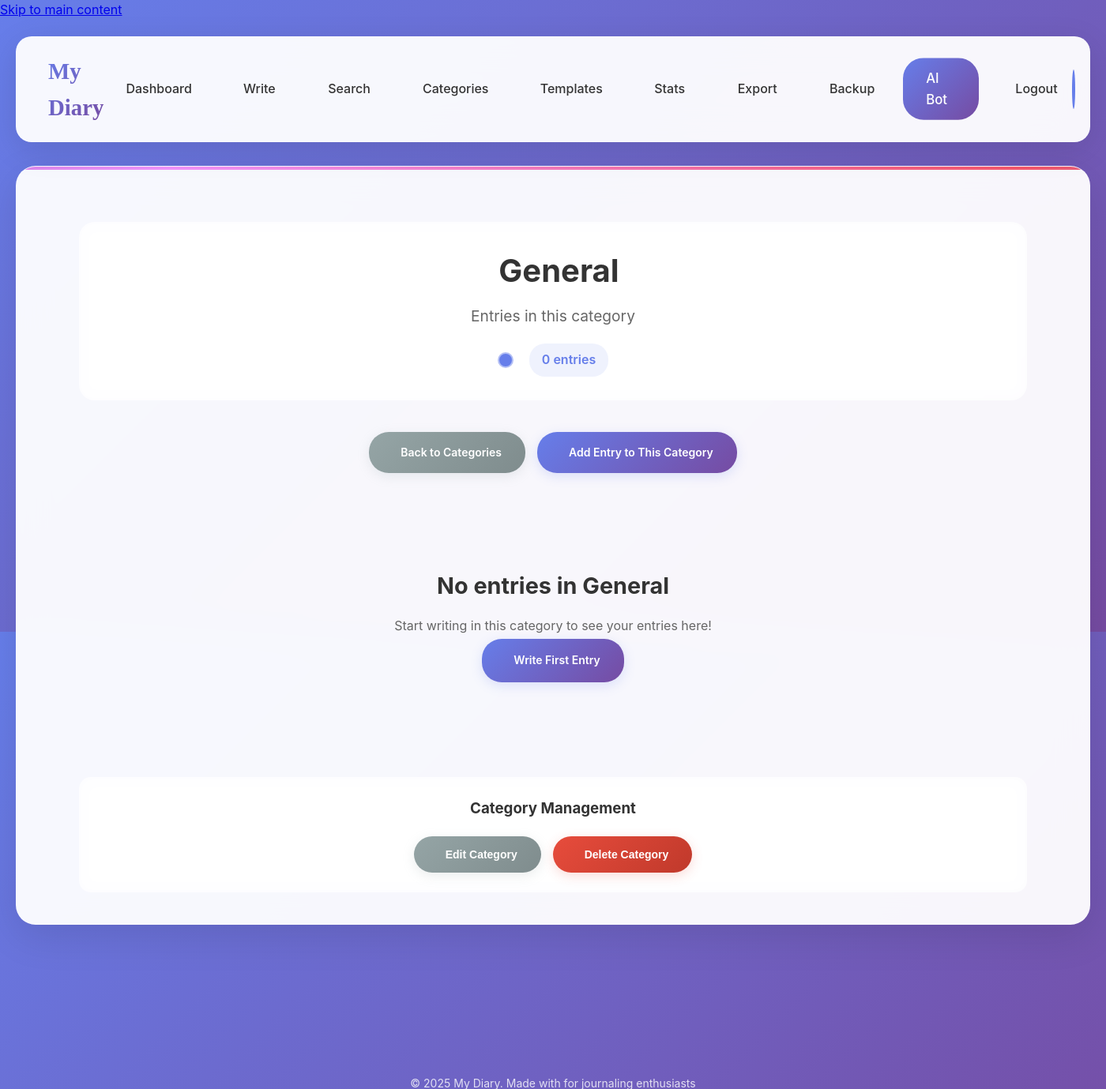
After one commit to kevohmutwiri9-creator/Personal-AI-Diary-Journal, a Flask app: page /categories/1 in a window 1400 px wide. The commit adds this page. Shown: the top 1379 px of the page at 79% size. Run offline with Flask 3, Linux system fonts and the light colour scheme; a user stored in the database is signed in; some libraries are stand-ins or nearby versions.

Commit message:
fix: Categories functionality and template errors
- Fix categories route to properly pass entry counts to template
- Update template to use entry_count instead of entries|length
- Add proper category management with clickable cards
- Fix template structure and remove unused CSS rules
- Ensure categories display correctly with entry counts

```diff
--- a/app.py
+++ b/app.py
@@ -1492,6 +1492,175 @@ def export_entries():
         response.headers['Content-Disposition'] = f'attachment; filename=diary_export_{datetime.now().strftime("%Y%m%d")}.txt'
         return response
 
+# Categories Management
+@app.route('/categories')
+@login_required
+def categories():
+    """Display and manage user categories"""
+    app.logger.info(f'Categories page accessed by {current_user.username}')
+
+    # Get user's categories with entry counts
+    categories = db.session.query(Category, db.func.count(DiaryEntry.id).label('entry_count'))\
+        .outerjoin(DiaryEntry, Category.id == DiaryEntry.category_id)\
+        .filter(Category.user_id == current_user.id)\
+        .group_by(Category.id)\
+        .order_by(Category.name)\
+        .all()
+
+    # Convert to Category objects with entry counts
+    categories_with_counts = []
+    for category, count in categories:
+        category.entry_count = count
+        categories_with_counts.append(category)
+
+    return render_template('categories.html', categories=categories_with_counts)
+
+# Create Category
+@app.route('/categories/create', methods=['POST'])
+@login_required
+@limiter.limit("20 per hour")
+def create_category():
+    """Create a new category"""
+    app.logger.info(f'Category creation requested by {current_user.username}')
+
+    try:
+        name = request.form.get('name', '').strip()
+        color = request.form.get('color', '#667eea')
+
+        if not name:
+            flash('Category name is required', 'danger')
+            return redirect(url_for('categories'))
+
+        if len(name) > 50:
+            flash('Category name must be 50 characters or less', 'danger')
+            return redirect(url_for('categories'))
+
+        # Check if category name already exists for this user
+        existing_category = Category.query.filter_by(name=name, user_id=current_user.id).first()
+        if existing_category:
+            flash('A category with this name already exists', 'danger')
+            return redirect(url_for('categories'))
+
+        # Create new category
+        category = Category(name=name, color=color, user_id=current_user.id)
+        db.session.add(category)
+        db.session.commit()
+
+        app.logger.info(f'Category created: {name} by {current_user.username}')
+        flash(f'Category "{name}" created successfully!', 'success')
+        return redirect(url_for('categories'))
+
+    except Exception as e:
+        db.session.rollback()
+        app.logger.error(f'Error creating category for {current_user.username}: {str(e)}')
+        flash('An error occurred while creating the category. Please try again.', 'danger')
+        return redirect(url_for('categories'))
+
+# Edit Category
+@app.route('/categories/<int:category_id>/edit', methods=['POST'])
+@login_required
+@limiter.limit("30 per hour")
+def edit_category(category_id):
+    """Edit an existing category"""
+    category = Category.query.filter_by(id=category_id, user_id=current_user.id).first_or_404()
+
+    try:
+        name = request.form.get('name', '').strip()
+        color = request.form.get('color', '#667eea')
+
+        if not name:
+            flash('Category name is required', 'danger')
+            return redirect(url_for('categories'))
+
+        if len(name) > 50:
+            flash('Category name must be 50 characters or less', 'danger')
+            return redirect(url_for('categories'))
+
+        # Check if new name conflicts with existing categories (excluding current)
+        existing_category = Category.query.filter_by(name=name, user_id=current_user.id)\
+            .filter(Category.id != category_id).first()
+        if existing_category:
+            flash('A category with this name already exists', 'danger')
+            return redirect(url_for('categories'))
+
+        # Update category
+        old_name = category.name
+        category.name = name
+        category.color = color
+        db.session.commit()
+
+        app.logger.info(f'Category updated: {old_name} -> {name} by {current_user.username}')
+        flash(f'Category "{name}" updated successfully!', 'success')
+        return redirect(url_for('categories'))
+
+    except Exception as e:
+        db.session.rollback()
+        app.logger.error(f'Error updating category {category_id} for {current_user.username}: {str(e)}')
+        flash('An error occurred while updating the category. Please try again.', 'danger')
+        return redirect(url_for('categories'))
+
+# Delete Category
+@app.route('/categories/<int:category_id>/delete', methods=['POST'])
+@login_required
+@limiter.limit("10 per hour")
+def delete_category(category_id):
+    """Delete a category and unassign it from entries"""
+    category = Category.query.filter_by(id=category_id, user_id=current_user.id).first_or_404()
+
+    try:
+        # Get entries in this category to update them
+        entries_in_category = DiaryEntry.query.filter_by(category_id=category_id, user_id=current_user.id).all()
+
+        # Remove category association from entries (set to None)
+        for entry in entries_in_category:
+            entry.category_id = None
+
+        # Delete the category
+        db.session.delete(category)
+        db.session.commit()
+
+        app.logger.info(f'Category deleted: {category.name} by {current_user.username}')
+        flash(f'Category "{category.name}" deleted successfully!', 'success')
+        return redirect(url_for('categories'))
+
+    except Exception as e:
+        db.session.rollback()
+        app.logger.error(f'Error deleting category {category_id} for {current_user.username}: {str(e)}')
+        flash('An error occurred while deleting the category. Please try again.', 'danger')
+        return redirect(url_for('categories'))
+
+# View Entries by Category
+@app.route('/categories/<int:category_id>')
+@login_required
+def view_category_entries(category_id):
+    """View all entries in a specific category"""
+    category = Category.query.filter_by(id=category_id, user_id=current_user.id).first_or_404()
+
+    # Get entries in this category
+    entries = DiaryEntry.query.filter_by(category_id=category_id, user_id=current_user.id)\
+        .order_by(DiaryEntry.timestamp.desc()).all()
+
+    return render_template('category_entries.html',
+                         category=category,
+                         entries=entries)
+
+# API endpoint to get category entries count
+@app.route('/api/categories/<int:category_id>/entries')
+@login_required
+def get_category_entries_count(category_id):
+    """Get the number of entries in a category (AJAX endpoint)"""
+    category = Category.query.filter_by(id=category_id, user_id=current_user.id).first()
+
+    if not category:
+        return jsonify({'error': 'Category not found'}), 404
+
+    count = DiaryEntry.query.filter_by(category_id=category_id, user_id=current_user.id).count()
+
+    return jsonify({
+        'category_id': category_id,
+        'entry_count': count
+    })
+
 # Toggle Favorite/Pin Entry
 @app.route('/toggle_favorite/<int:entry_id>', methods=['POST'])
 @login_required
--- /dev/null
+++ b/templates/category_entries.html
@@ -0,0 +1,437 @@
+{% extends "base.html" %}
+
+{% block title %}{{ category.name }} - Category Entries - My Diary{% endblock %}
+
+{% block content %}
+<div class="category-entries-page">
+    <div class="category-header">
+        <h1><i class="fas fa-tag" style="color: {{ category.color }};"></i> {{ category.name }}</h1>
+        <p class="category-description">Entries in this category</p>
+
+        <div class="category-info">
+            <span class="category-color" style="background-color: {{ category.color }};"></span>
+            <span class="entry-count">{{ entries|length }} entries</span>
+        </div>
+    </div>
+
+    <div class="category-actions">
+        <a href="{{ url_for('categories') }}" class="btn btn-secondary">
+            <i class="fas fa-arrow-left"></i> Back to Categories
+        </a>
+        <a href="{{ url_for('write') }}" class="btn">
+            <i class="fas fa-plus"></i> Add Entry to This Category
+        </a>
+    </div>
+
+    {% if entries %}
+        <div class="entries-section">
+            <h2><i class="fas fa-book"></i> Entries in {{ category.name }}</h2>
+
+            <div class="entries-grid">
+                {% for entry in entries %}
+                    <div class="entry-card {% if entry.is_favorite %}favorite-entry{% endif %}" data-aos="fade-up" data-aos-delay="{{ loop.index * 100 }}">
+                        <div class="entry-header">
+                            <div class="entry-date-time">
+                                <span class="entry-date">
+                                    <i class="fas fa-calendar"></i>
+                                    {{ entry.timestamp.strftime('%B %d, %Y') if entry.timestamp else 'No date' }}
+                                </span>
+                                <span class="entry-time">
+                                    <i class="fas fa-clock"></i>
+                                    {{ entry.timestamp.strftime('%I:%M %p') if entry.timestamp else '' }}
+                                </span>
+                            </div>
+                            <button class="favorite-btn" onclick="toggleFavorite({{ entry.id }}, this)" title="{% if entry.is_favorite %}Unpin{% else %}Pin{% endif %} entry" aria-label="{% if entry.is_favorite %}Unpin{% else %}Pin{% endif %} entry">
+                                <i class="{% if entry.is_favorite %}fas{% else %}far{% endif %} fa-star"></i>
+                            </button>
+                        </div>
+
+                        {% if entry.title %}
+                            <h3 class="entry-title">{{ entry.title }}</h3>
+                        {% endif %}
+
+                        <div class="entry-preview">
+                            {{ entry.content[:150] }}{% if entry.content|length > 150 %}...{% endif %}
+                        </div>
+
+                        <div class="entry-meta">
+                            {% if entry.mood %}
+                                <span class="entry-mood">
+                                    <i class="fas fa-smile"></i> {{ entry.mood }}
+                                </span>
+                            {% endif %}
+                            {% if entry.weather %}
+                                <span class="entry-weather">
+                                    <i class="fas fa-cloud"></i> {{ entry.weather }}
+                                </span>
+                            {% endif %}
+                            {% if entry.word_count %}
+                                <span class="entry-word-count">
+                                    <i class="fas fa-file-word"></i> {{ entry.word_count }} words
+                                </span>
+                            {% endif %}
+                        </div>
+
+                        <div class="entry-actions">
+                            <a href="{{ url_for('view_entry', entry_id=entry.id) }}" class="btn btn-small">
+                                <i class="fas fa-eye"></i> View
+                            </a>
+                            <a href="{{ url_for('edit_entry', entry_id=entry.id) }}" class="btn btn-small">
+                                <i class="fas fa-edit"></i> Edit
+                            </a>
+                        </div>
+                    </div>
+                {% endfor %}
+            </div>
+        </div>
+    {% else %}
+        <div class="no-entries">
+            <i class="fas fa-inbox"></i>
+            <h3>No entries in {{ category.name }}</h3>
+            <p>Start writing in this category to see your entries here!</p>
+            <a href="{{ url_for('write') }}" class="btn">
+                <i class="fas fa-pen"></i> Write First Entry
+            </a>
+        </div>
+    {% endif %}
+
+    <div class="category-management">
+        <h3><i class="fas fa-cog"></i> Category Management</h3>
+        <div class="management-actions">
+            <button class="btn btn-secondary" onclick="editCategory({{ category.id }}, '{{ category.name }}', '{{ category.color }}')">
+                <i class="fas fa-edit"></i> Edit Category
+            </button>
+            <button class="btn btn-danger" onclick="deleteCategory({{ category.id }}, '{{ category.name }}')">
+                <i class="fas fa-trash"></i> Delete Category
+            </button>
+        </div>
+    </div>
+</div>
+
+<style>
+    .category-entries-page {
+        max-width: 1200px;
+        margin: 0 auto;
+    }
+
+    .category-header {
+        text-align: center;
+        margin-bottom: 40px;
+        padding: 30px;
+        background: rgba(255, 255, 255, 0.5);
+        border-radius: 20px;
+        backdrop-filter: blur(10px);
+    }
+
+    .dark-mode .category-header {
+        background: rgba(44, 62, 80, 0.5);
+    }
+
+    .category-header h1 {
+        margin-bottom: 10px;
+        font-size: 2.5rem;
+        display: flex;
+        align-items: center;
+        justify-content: center;
+        gap: 15px;
+    }
+
+    .category-description {
+        color: #666;
+        font-size: 1.2rem;
+        margin-bottom: 20px;
+    }
+
+    .dark-mode .category-description {
+        color: #bdc3c7;
+    }
+
+    .category-info {
+        display: flex;
+        align-items: center;
+        justify-content: center;
+        gap: 20px;
+        margin-top: 20px;
+    }
+
+    .category-color {
+        width: 20px;
+        height: 20px;
+        border-radius: 50%;
+        border: 2px solid rgba(255, 255, 255, 0.5);
+    }
+
+    .entry-count {
+        background: rgba(102, 126, 234, 0.1);
+        padding: 8px 16px;
+        border-radius: 20px;
+        font-weight: 600;
+        color: #667eea;
+    }
+
+    .category-actions {
+        display: flex;
+        gap: 15px;
+        justify-content: center;
+        margin-bottom: 40px;
+        flex-wrap: wrap;
+    }
+
+    .entries-grid {
+        display: grid;
+        grid-template-columns: repeat(auto-fill, minmax(350px, 1fr));
+        gap: 25px;
+        margin-bottom: 40px;
+    }
+
+    .entry-card {
+        background: rgba(255, 255, 255, 0.9);
+        border-radius: 20px;
+        padding: 25px;
+        box-shadow: 0 8px 25px rgba(0, 0, 0, 0.1);
+        transition: all 0.3s ease;
+        border: 1px solid rgba(255, 255, 255, 0.3);
+        backdrop-filter: blur(10px);
+    }
+
+    .entry-card:hover {
+        transform: translateY(-5px);
+        box-shadow: 0 15px 35px rgba(0, 0, 0, 0.15);
+    }
+
+    .dark-mode .entry-card {
+        background: rgba(44, 62, 80, 0.9);
+        border-color: rgba(52, 152, 219, 0.3);
+    }
+
+    .entry-header {
+        display: flex;
+        justify-content: space-between;
+        align-items: center;
+        margin-bottom: 15px;
+        padding-bottom: 15px;
+        border-bottom: 1px solid rgba(0, 0, 0, 0.1);
+    }
+
+    .dark-mode .entry-header {
+        border-bottom-color: rgba(255, 255, 255, 0.1);
+    }
+
+    .entry-title {
+        color: #333;
+        margin-bottom: 15px;
+        font-size: 1.3rem;
+        font-weight: 700;
+    }
+
+    .dark-mode .entry-title {
+        color: #ecf0f1;
+    }
+
+    .entry-preview {
+        line-height: 1.6;
+        color: #555;
+        margin-bottom: 20px;
+        min-height: 60px;
+    }
+
+    .dark-mode .entry-preview {
+        color: #bdc3c7;
+    }
+
+    .entry-meta {
+        display: flex;
+        gap: 15px;
+        margin-bottom: 20px;
+        flex-wrap: wrap;
+    }
+
+    .entry-mood, .entry-weather, .entry-word-count {
+        background: rgba(102, 126, 234, 0.1);
+        padding: 5px 12px;
+        border-radius: 15px;
+        font-size: 0.9rem;
+        color: #667eea;
+        display: flex;
+        align-items: center;
+        gap: 5px;
+    }
+
+    .entry-actions {
+        display: flex;
+        gap: 10px;
+        justify-content: center;
+    }
+
+    .no-entries {
+        text-align: center;
+        padding: 80px 20px;
+        color: #666;
+    }
+
+    .dark-mode .no-entries {
+        color: #bdc3c7;
+    }
+
+    .no-entries i {
+        font-size: 5rem;
+        margin-bottom: 25px;
+        color: rgba(102, 126, 234, 0.3);
+    }
+
+    .no-entries h3 {
+        margin-bottom: 15px;
+        color: #333;
+        font-size: 1.8rem;
+    }
+
+    .dark-mode .no-entries h3 {
+        color: #ecf0f1;
+    }
+
+    .category-management {
+        background: rgba(255, 255, 255, 0.5);
+        border-radius: 15px;
+        padding: 25px;
+        margin-top: 40px;
+        text-align: center;
+        backdrop-filter: blur(10px);
+    }
+
+    .dark-mode .category-management {
+        background: rgba(44, 62, 80, 0.5);
+    }
+
+    .category-management h3 {
+        margin-bottom: 20px;
+        color: #333;
+    }
+
+    .dark-mode .category-management h3 {
+        color: #ecf0f1;
+    }
+
+    .management-actions {
+        display: flex;
+        gap: 15px;
+        justify-content: center;
+        flex-wrap: wrap;
+    }
+
+    @media (max-width: 768px) {
+        .entries-grid {
+            grid-template-columns: 1fr;
+            gap: 20px;
+        }
+
+        .category-actions {
+            flex-direction: column;
+            align-items: center;
+        }
+
+        .entry-meta {
+            flex-direction: column;
+            align-items: center;
+        }
+
+        .management-actions {
+            flex-direction: column;
+            align-items: center;
+        }
+    }
+</style>
+
+<script>
+    function editCategory(id, name, color) {
+        const newName = prompt('Enter new category name:', name);
+        const newColor = prompt('Enter new color (hex code):', color);
+
+        if (newName && newName !== name) {
+            // Send edit request
+            fetch(`/categories/${id}/edit`, {
+                method: 'POST',
+                headers: {
+                    'Content-Type': 'application/x-www-form-urlencoded',
+                },
+                body: `name=${encodeURIComponent(newName)}&color=${encodeURIComponent(newColor || color)}&csrf_token=${document.querySelector('meta[name="csrf-token"]')?.getAttribute('content')}`
+            })
+            .then(response => response.json())
+            .then(data => {
+                if (data.success) {
+                    location.reload();
+                } else {
+                    alert(data.message || 'Failed to update category');
+                }
+            })
+            .catch(error => {
+                console.error('Error:', error);
+                alert('An error occurred. Please try again.');
+            });
+        }
+    }
+
+    function deleteCategory(id, name) {
+        if (confirm(`Are you sure you want to delete the category "${name}"? This will remove the category association from all entries but keep the entries themselves.`)) {
+            fetch(`/categories/${id}/delete`, {
+                method: 'POST',
+                headers: {
+                    'Content-Type': 'application/x-www-form-urlencoded',
+                },
+                body: `csrf_token=${document.querySelector('meta[name="csrf-token"]')?.getAttribute('content')}`
+            })
+            .then(response => response.json())
+            .then(data => {
+                if (data.success) {
+                    window.location.href = '/categories';
+                } else {
+                    alert(data.message || 'Failed to delete category');
+                }
+            })
+            .catch(error => {
+                console.error('Error:', error);
+                alert('An error occurred. Please try again.');
+            });
+        }
+    }
+
+    function toggleFavorite(entryId, button) {
+        const icon = button.querySelector('i');
+        const card = button.closest('.entry-card');
+
+        // Get CSRF token from meta tag or form
+        const token = document.querySelector('meta[name="csrf-token"]')?.getAttribute('content') ||
+                      document.querySelector('input[name="csrf_token"]')?.value;
+
+        fetch(`/toggle_favorite/${entryId}`, {
+            method: 'POST',
+            headers: {
+                'Content-Type': 'application/json',
+                ...(token && { 'X-CSRFToken': token })
+            }
+        })
+        .then(response => response.json())
+        .then(data => {
+            if (data.success) {
+                // Toggle star icon with animation
+                if (data.is_favorite) {
+                    icon.classList.remove('far');
+                    icon.classList.add('fas');
+                    card.classList.add('favorite-entry');
+                    button.title = 'Unpin entry';
+                } else {
+                    icon.classList.remove('fas');
+                    icon.classList.add('far');
+                    card.classList.remove('favorite-entry');
+                    button.title = 'Pin entry';
+                }
+            } else {
+                alert(data.message || 'Failed to update favorite status');
+            }
+        })
+        .catch(error => {
+            console.error('Error:', error);
+            alert('An error occurred. Please try again.');
+        });
+    }
+</script>
+{% endblock %}
```
Also changed, not shown: templates/categories.html (+77 -20 lines), 3 other files.
